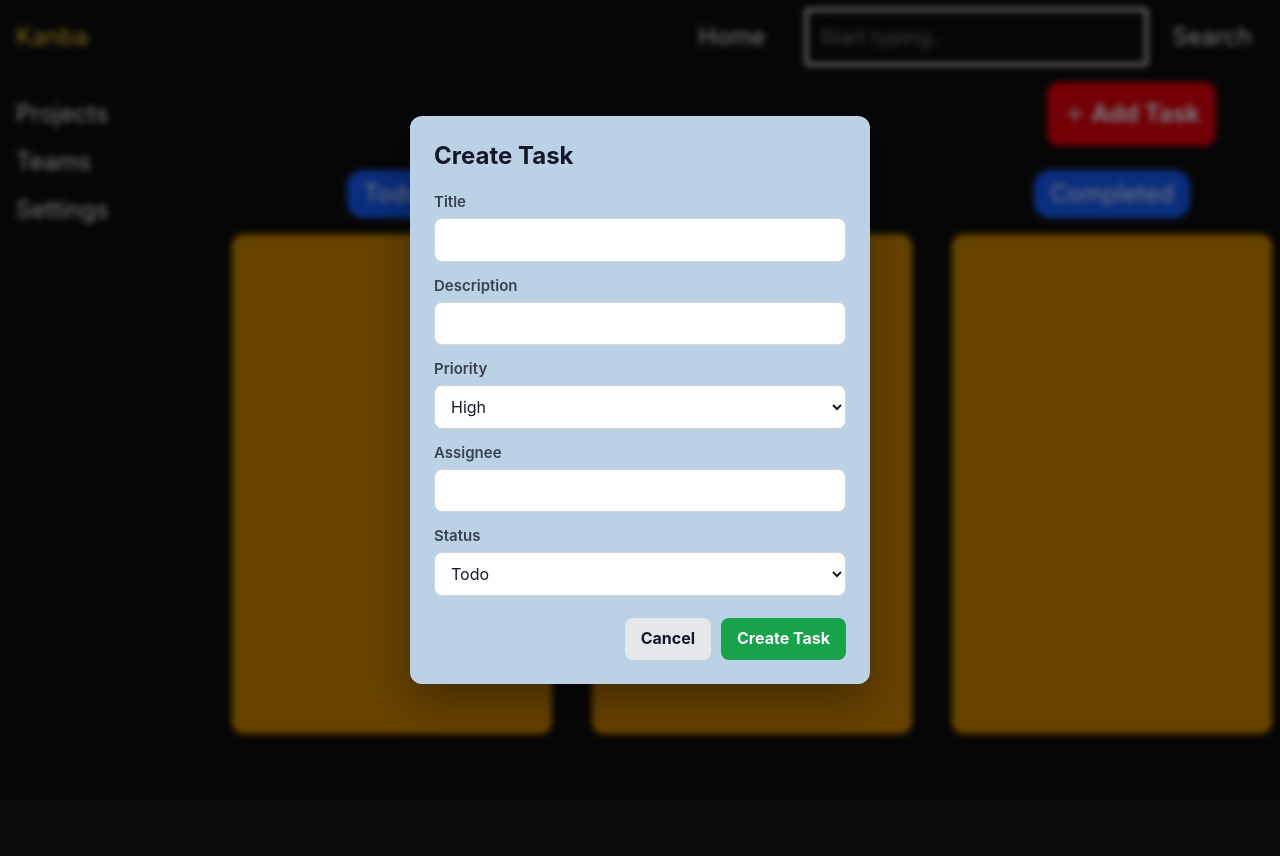
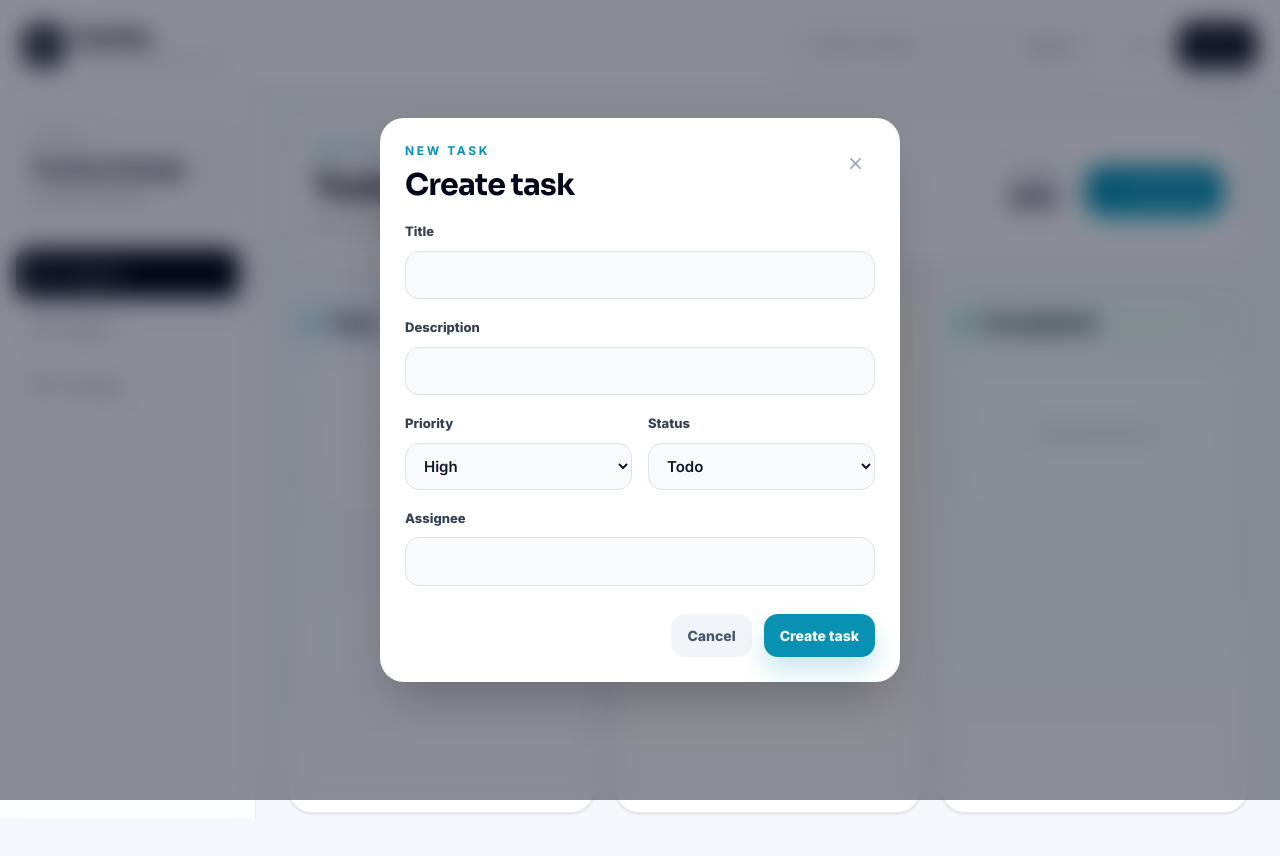
Before and after one commit to chandanpavan/kanba, a React app in the folder frontend/: page / in a window 1280 px wide. Both pictures are taken after a click on the button "Add Task". Shown: the top 856 px of the page. Built offline with nearby package versions, Linux system fonts and the light colour scheme; the HTML template or start-up script is replaced by a standard one.

Commit message:
feat: implement search functionality and enhance UI components for better task management

```diff
--- a/frontend/src/App.jsx
+++ b/frontend/src/App.jsx
@@ -1,16 +1,19 @@
+import { useState } from "react";
 import Board from "./components/Board";
 import Navbar from "./components/Navbar";
 import Sidebar from "./components/Sidebar";
 
 const App = () => {
+  const [search, setSearch] = useState("");
+
   return (
-    <div className="min-h-screen">
-      <Navbar />
-      <div className="flex items-start">
+    <div className="min-h-screen bg-[#f4f7fb] text-slate-900">
+      <Navbar search={search} setSearch={setSearch} />
+      <div className="flex min-h-[calc(100vh-72px)] items-start">
         <Sidebar />
-        <div className="flex-1">
-          <Board />
-        </div>
+        <main className="flex-1 overflow-hidden">
+          <Board search={search} setSearch={setSearch} />
+        </main>
       </div>
     </div>
   );
--- a/frontend/src/components/AddTaskModal.jsx
+++ b/frontend/src/components/AddTaskModal.jsx
@@ -1,11 +1,14 @@
-import { useEffect, useState } from "react";
+import { useState } from "react";
+import { X } from "lucide-react";
 
 const AddTaskModal = (props) => {
-  const [title, setTitle] = useState("");
-  const [description, setDescription] = useState("");
-  const [assignee, setAssignee] = useState("");
-  const [priority, setPriority] = useState("High");
-  const [status, setStatus] = useState("Todo");
+  const [title, setTitle] = useState(props.isEditing?.title || "");
+  const [description, setDescription] = useState(
+    props.isEditing?.description || "",
+  );
+  const [assignee, setAssignee] = useState(props.isEditing?.assignee || "");
+  const [priority, setPriority] = useState(props.isEditing?.priority || "High");
+  const [status, setStatus] = useState(props.isEditing?.status || "Todo");
 
   const submitHandler = (e) => {
     e.preventDefault();
@@ -14,7 +17,26 @@ const AddTaskModal = (props) => {
   };
 
   const taskHandler = () => {
+    if (props.isEditing) {
+      const updatedTasks = props.tasks.map((task) => {
+        if (task.id == props.isEditing.id) {
+          // return updated task
+          return {
+            id: task.id,
+            title,
+            description,
+            assignee,
+            priority,
+            status,
+          };
+        }
+        return task;
+      });
+      props.setTasks(updatedTasks);
+      props.setIsEditing(null);
+    }
     // adding new tasks
+    else {
       const newTask = {
         id: Date.now(),
         title,
@@ -25,40 +47,52 @@ const AddTaskModal = (props) => {
       };
 
       props.setTasks([...props.tasks, newTask]);
+    }
   };
 
-  useEffect(() => {
-    if (props.isEditing) {
-      setTitle(props.isEditing.title);
-      setDescription(props.isEditing.description);
-      setAssignee(props.isEditing.assignee);
-      setStatus(props.isEditing.status);
-      setPriority(props.isEditing.priority);
-    }
-  }, [props.isEditing]);
-
   return (
-    <div className="fixed inset-0 flex justify-center items-center bg-black/50">
-      <div className="bg-white text-black p-4 rounded-xl text-2xl">
+    <div className="modal-backdrop fixed inset-0 flex items-center justify-center bg-slate-950/45">
+      <div className="modal-panel w-[min(94vw,520px)] rounded-3xl border border-white/70 bg-white p-6 text-slate-900 shadow-2xl">
         <form
           onSubmit={(e) => {
             submitHandler(e);
           }}
-          action=""
+          className="space-y-5"
         >
-          <h1>Create Task</h1>
+          <div className="flex items-start justify-between gap-4">
             <div>
-            <h2>Title</h2>
+              <p className="text-xs font-bold uppercase tracking-[0.22em] text-cyan-600">
+                {props.isEditing ? "Edit task" : "New task"}
+              </p>
+              <h1 className="mt-2 font-display text-3xl font-bold tracking-tight text-slate-950">
+                {props.isEditing ? "Update task" : "Create task"}
+              </h1>
+            </div>
+            <button
+              onClick={() => {
+                props.setIsEditing(null);
+                props.setIsModalOpen(false);
+              }}
+              className="flex h-10 w-10 items-center justify-center rounded-xl text-slate-400 transition-all duration-200 hover:bg-slate-100 hover:text-slate-900"
+              type="button"
+              aria-label="Close modal"
+            >
+              <X size={19} />
+            </button>
+          </div>
+          <div>
+            <label>Title</label>
             <input
               onChange={(e) => {
                 setTitle(e.target.value);
               }}
               value={title}
               type="text"
+              required
             />
           </div>
           <div>
-            <h2>Description</h2>
+            <label>Description</label>
             <input
               onChange={(e) => {
                 setDescription(e.target.value);
@@ -67,8 +101,9 @@ const AddTaskModal = (props) => {
               type="text"
             />
           </div>
+          <div className="grid grid-cols-1 gap-4 sm:grid-cols-2">
           <div>
-            <h2>Priority</h2>
+            <label>Priority</label>
             <select
               onChange={(e) => {
                 setPriority(e.target.value);
@@ -81,17 +116,7 @@ const AddTaskModal = (props) => {
             </select>
           </div>
           <div>
-            <h2>Assignee</h2>
-            <input
-              onChange={(e) => {
-                setAssignee(e.target.value);
-              }}
-              value={assignee}
-              type="text"
-            />
-          </div>
-          <div>
-            <h2>Status</h2>
+            <label>Status</label>
             <select
               onChange={(e) => {
                 setStatus(e.target.value);
@@ -103,16 +128,30 @@ const AddTaskModal = (props) => {
               <option value="Completed">Completed</option>
             </select>
           </div>
+          </div>
           <div>
+            <label>Assignee</label>
+            <input
+              onChange={(e) => {
+                setAssignee(e.target.value);
+              }}
+              value={assignee}
+              type="text"
+            />
+          </div>
+          <div className="flex justify-end gap-3 pt-2">
             <button
               onClick={() => {
+                props.setIsEditing(null);
                 props.setIsModalOpen(false);
               }}
               type="button"
             >
               Cancel
             </button>
-            <button type="submit">Create Task</button>
+            <button type="submit">
+              {props.isEditing ? "Save changes" : "Create task"}
+            </button>
           </div>
         </form>
       </div>
--- a/frontend/src/components/Board.jsx
+++ b/frontend/src/components/Board.jsx
@@ -1,38 +1,79 @@
-import { useState } from "react";
+import { useState, useEffect } from "react";
 import Column from "./Column";
 import AddTaskModal from "./AddTaskModal";
 import { Plus } from "lucide-react";
 // we need a boolean if we need to change css onchange/onclick or on some event
 
-const Board = () => {
+const Board = ({ search, setSearch }) => {
   const [isModalOpen, setIsModalOpen] = useState(false);
   const [isEditing, setIsEditing] = useState(null);
-  const [isRed, setIsRed] = useState(false);
-  const [tasks, setTasks] = useState([]);
+  // const [search, setSearch] = useState("");
+
+  const [tasks, setTasks] = useState(() => {
+    // getting the tasks
+    const storedTasks = localStorage.getItem("tasks");
+    return storedTasks ? JSON.parse(storedTasks) : []; // setting the tasks to stored tasks or empty arr
+  });
+  const totalTasks = tasks.length;
+
+  const completedTasks = tasks.filter(
+    (task) => task.status == "Completed",
+  ).length;
+
+  // placing the items in local Storage
+  useEffect(() => {
+    localStorage.setItem("tasks", JSON.stringify(tasks));
+  }, [tasks]);
+
+  const searchTasks = tasks.filter((task) =>
+    task.title.toLowerCase().includes(search.toLowerCase()),
+  );
 
   return (
+    <section className="px-5 py-6 sm:px-8">
+      <div className="mb-7 flex flex-col gap-5 rounded-3xl border border-slate-200 bg-white/80 p-6 shadow-sm backdrop-blur-xl sm:flex-row sm:items-center sm:justify-between">
         <div>
-      <div className="flex justify-end mb-6 mr-16 mt-4">
+          <p className="text-sm font-semibold uppercase tracking-[0.22em] text-cyan-600">
+            Project board
+          </p>
+          <h1 className="mt-2 font-display text-4xl font-bold tracking-tight text-slate-950">
+            Today&apos;s workflow
+          </h1>
+          <p className="mt-2 max-w-2xl text-sm leading-6 text-slate-500">
+            Plan, edit, and move work across a focused kanban view.
+          </p>
+        </div>
+        <div className="flex items-center gap-3">
+          <div className="rounded-2xl border border-slate-200 bg-slate-50 px-4 py-3 text-right">
+            <p className="text-xs font-semibold uppercase tracking-[0.18em] text-slate-400">
+              Done
+            </p>
+            <p className="font-display text-2xl font-bold text-slate-950">
+              {completedTasks}/{totalTasks}
+            </p>
+          </div>
           <button
             onClick={() => {
+              setIsEditing(null);
               setIsModalOpen(true);
-            setIsRed(!isRed);
             }}
-          // just trying how can we change ui
-          className={`cursor-pointer items-center gap-1 active:scale-95 text-2xl ${isRed ? "bg-red-600" : "bg-green-600"} rounded-xl px-4 py-4 font-bold flex`}
+            className="flex cursor-pointer items-center gap-2 rounded-2xl bg-cyan-600 px-5 py-3 text-sm font-bold text-white shadow-lg shadow-cyan-200 transition-all duration-200 hover:-translate-y-0.5 hover:bg-cyan-500 hover:shadow-xl active:translate-y-0"
+            type="button"
           >
-          <Plus /> Add Task
+            <Plus size={19} /> Add Task
           </button>
         </div>
+      </div>
+
       <Column
-        tasks={tasks}
+        // for tasks
+        tasks={searchTasks}
         setTasks={setTasks}
-        isModalOpen={setIsModalOpen}
         setIsModalOpen={setIsModalOpen}
-        isEditing={isEditing}
         setIsEditing={setIsEditing}
       />
       {isModalOpen && (
+        // for editing and for tasks
         <AddTaskModal
           tasks={tasks}
           setTasks={setTasks}
@@ -41,7 +82,7 @@ const Board = () => {
           setIsEditing={setIsEditing}
         />
       )}
-    </div>
+    </section>
   );
 };
 
--- a/frontend/src/components/Column.jsx
+++ b/frontend/src/components/Column.jsx
@@ -3,28 +3,39 @@ import TaskCard from "./TaskCard";
 const Column = ({
   tasks,
   setTasks,
-  isModalOpen,
   setIsModalOpen,
-  isEditing,
   setIsEditing,
 }) => {
-  const tabs = ["Todo", "In-Progress", "Completed"];
+  const tabs = [
+    { label: "Todo", accent: "bg-sky-500", surface: "from-sky-50 to-white" },
+    { label: "In-Progress", accent: "bg-amber-500", surface: "from-amber-50 to-white" },
+    { label: "Completed", accent: "bg-emerald-500", surface: "from-emerald-50 to-white" },
+  ];
 
   return (
-    <div className="flex flex-row justify-around  items-start gap-6 mt-4">
-      {tabs.map(function (elem) {
+    <div className="grid grid-cols-1 gap-5 xl:grid-cols-3">
+      {tabs.map(function (tab) {
+        const columnTasks = tasks.filter((task) => task.status == tab.label);
         // rendering each tab
         return (
-          <div key={elem}>
-            <div className="flex justify-center items-center">
-              <button className="outline-none px-4 py-2 cursor-pointer text-2xl bg-blue-600 rounded-2xl">
-                {elem}
-              </button>
+          <section
+            key={tab.label}
+            className={`kanban-column min-h-[520px] rounded-3xl border border-slate-200 bg-gradient-to-b ${tab.surface} p-4 shadow-sm transition-all duration-300 hover:-translate-y-1 hover:shadow-xl`}
+          >
+            <div className="mb-4 flex items-center justify-between">
+              <div className="flex items-center gap-3">
+                <span className={`h-3 w-3 rounded-full ${tab.accent}`} />
+                <h2 className="font-display text-xl font-bold tracking-tight text-slate-950">
+                  {tab.label}
+                </h2>
+              </div>
+              <span className="rounded-full border border-slate-200 bg-white px-3 py-1 text-xs font-bold text-slate-500">
+                {columnTasks.length}
+              </span>
             </div>
-            <div className="bg-yellow-600 w-80 h-125 rounded-xl mt-4 p-4">
-              {tasks
-                .filter((task) => task.status == elem) // better than using if (task.status == elem)
-                .map(function (task) {
+            <div className="space-y-4">
+              {columnTasks.length > 0 ? (
+                columnTasks.map(function (task) {
                   return (
                     // rendering each task to its seperate column
                     <TaskCard
@@ -34,18 +45,21 @@ const Column = ({
                       priority={task.priority}
                       assignee={task.assignee}
                       description={task.description}
-                      status={tasks.status}
+                      status={task.status}
                       tasks={tasks}
                       setTasks={setTasks}
-                      isModalOpen={isModalOpen}
                       setIsModalOpen={setIsModalOpen}
-                      isEditing={isEditing}
                       setIsEditing={setIsEditing}
                     />
                   );
-                })}
+                })
+              ) : (
+                <div className="flex h-40 items-center justify-center rounded-2xl border border-dashed border-slate-300 bg-white/60 px-5 text-center text-sm font-medium text-slate-400">
+                  No tasks here yet
+                </div>
+              )}
             </div>
-          </div>
+          </section>
         );
       })}
     </div>
--- a/frontend/src/components/Navbar.jsx
+++ b/frontend/src/components/Navbar.jsx
@@ -1,16 +1,42 @@
 import Searchbar from "./Searchbar";
+import { Bell, LayoutDashboard } from "lucide-react";
 
-const Navbar = () => {
+const Navbar = (props) => {
   return (
-    <div className="mt-2 flex items-center justify-between px-4">
-      <div className="text-2xl text-amber-300">Kanba</div>
-      <div className="flex flex-row items-center gap-10">
-        <button className="text-2xl active:scale-95 cursor-pointer">
-          Home
-        </button>
-        <Searchbar />
+    <header className="sticky top-0 z-30 border-b border-slate-200/80 bg-white/85 px-6 py-4 shadow-sm backdrop-blur-xl">
+      <div className="flex items-center justify-between gap-6">
+        <div className="flex items-center gap-3">
+          <div className="flex h-10 w-10 items-center justify-center rounded-xl bg-slate-950 text-white shadow-lg shadow-slate-300/80">
+            <LayoutDashboard size={21} strokeWidth={2.2} />
+          </div>
+          <div>
+            <div className="font-display text-2xl font-bold tracking-tight text-slate-950">
+              Kanba
+            </div>
+            <p className="text-xs font-medium uppercase tracking-[0.22em] text-slate-400">
+              Team workspace
+            </p>
+          </div>
+        </div>
+
+        <div className="flex flex-row items-center gap-4">
+          <Searchbar search={props.search} setSearch={props.setSearch} />
+          <button
+            className="group flex h-11 w-11 items-center justify-center rounded-xl border border-slate-200 bg-white text-slate-500 shadow-sm transition-all duration-200 hover:-translate-y-0.5 hover:border-slate-300 hover:text-slate-900 hover:shadow-md active:translate-y-0"
+            type="button"
+            aria-label="Notifications"
+          >
+            <Bell size={19} />
+          </button>
+          <button
+            className="rounded-xl bg-slate-950 px-4 py-2.5 text-sm font-semibold text-white shadow-lg shadow-slate-300/80 transition-all duration-200 hover:-translate-y-0.5 hover:bg-slate-800 active:translate-y-0"
+            type="button"
+          >
+            Home
+          </button>
+        </div>
       </div>
-    </div>
+    </header>
   );
 };
 
--- a/frontend/src/components/Searchbar.jsx
+++ b/frontend/src/components/Searchbar.jsx
@@ -1,6 +1,7 @@
 import { useState } from "react";
+import { Search } from "lucide-react";
 
-const Searchbar = () => {
+const Searchbar = (props) => {
   const [text, setText] = useState("");
 
   const submitHandler = (e) => {
@@ -9,24 +10,29 @@ const Searchbar = () => {
   };
 
   return (
-    <div>
+    <div className="hidden md:block">
       <form
-        className="flex items-center gap-3"
+        className="group flex w-[320px] items-center gap-2 rounded-xl border border-slate-200 bg-slate-50 px-3 py-2.5 transition-all duration-200 focus-within:border-slate-300 focus-within:bg-white focus-within:shadow-md"
         onSubmit={(e) => {
           submitHandler(e);
         }}
       >
+        <Search
+          size={18}
+          className="text-slate-400 transition-colors group-focus-within:text-slate-700"
+        />
         <input
           onChange={(e) => {
             setText(e.target.value);
+            props.setSearch(e.target.value);
           }}
           value={text}
           required
-          placeholder="Start typing.."
-          className="rounded p-3 text-xl border-3"
+          placeholder="Search tasks..."
+          className="w-full bg-transparent text-sm font-medium text-slate-700 outline-none placeholder:text-slate-400"
           type="text"
         />
-        <button className="rounded-xl p-3 text-2xl cursor-pointer active:scale-95">
+        <button className="rounded-lg bg-white px-3 py-1.5 text-xs font-bold text-slate-600 shadow-sm transition-all duration-200 hover:text-slate-950 active:scale-95">
           Search
         </button>
       </form>
--- a/frontend/src/components/Sidebar.jsx
+++ b/frontend/src/components/Sidebar.jsx
@@ -1,16 +1,41 @@
+import { FolderKanban, Settings, UsersRound } from "lucide-react";
+
 const Sidebar = () => {
+  const items = [
+    { label: "Projects", icon: FolderKanban, active: true },
+    { label: "Teams", icon: UsersRound },
+    { label: "Settings", icon: Settings },
+  ];
+
   return (
-    <div className="mt-6 w-56 h-screen flex flex-col">
-      <div className="text-2xl w-full px-4 py-2 hover:bg-gray-200   hover:text-black">
-        Projects
+    <aside className="sticky top-[73px] hidden h-[calc(100vh-73px)] w-64 shrink-0 border-r border-slate-200/80 bg-white/70 px-4 py-6 backdrop-blur-xl lg:flex lg:flex-col">
+      <div className="mb-6 rounded-2xl border border-slate-200 bg-slate-50 p-4">
+        <p className="text-xs font-semibold uppercase tracking-[0.22em] text-slate-400">
+          Sprint
+        </p>
+        <h2 className="mt-2 font-display text-xl font-bold tracking-tight text-slate-950">
+          Product Design
+        </h2>
+        <p className="mt-1 text-sm text-slate-500">3 active columns</p>
       </div>
-      <div className="text-2xl w-full px-4 py-2 hover:bg-gray-200 hover:text-black">
-        Teams
-      </div>
-      <div className="text-2xl w-full px-4 py-2 hover:bg-gray-200  hover:text-black">
-        Settings
-      </div>
-    </div>
+
+      <nav className="flex flex-col gap-2">
+        {items.map(({ label, icon: Icon, active }) => (
+          <button
+            key={label}
+            className={`flex w-full items-center gap-3 rounded-xl px-4 py-3 text-left text-sm font-semibold transition-all duration-200 ${
+              active
+                ? "bg-slate-950 text-white shadow-lg shadow-slate-300/80"
+                : "text-slate-500 hover:bg-white hover:text-slate-950 hover:shadow-sm"
+            }`}
+            type="button"
+          >
+            <Icon size={18} />
+            {label}
+          </button>
+        ))}
+      </nav>
+    </aside>
   );
 };
 
--- a/frontend/src/index.css
+++ b/frontend/src/index.css
@@ -1,105 +1,171 @@
+@import url("https://fonts.googleapis.com/css2?family=Inter:wght@400;500;600;700;800&family=Sora:wght@600;700;800&display=swap");
 @import "tailwindcss";
 
-body {
-  background-color: rgb(13, 13, 13);
-  color: aliceblue;
+:root {
+  font-family: "Inter", system-ui, -apple-system, BlinkMacSystemFont, "Segoe UI", sans-serif;
+  color: #0f172a;
+  background: #f4f7fb;
 }
 
-.fixed.inset-0.flex.justify-center.items-center.bg-black\/50 {
+* {
+  box-sizing: border-box;
+}
+
+body {
+  margin: 0;
+  min-width: 320px;
+  min-height: 100vh;
+  background:
+    radial-gradient(circle at top left, rgba(8, 145, 178, 0.12), transparent 34rem),
+    linear-gradient(135deg, #f8fafc 0%, #edf4f8 52%, #f7f4ef 100%);
+  color: #0f172a;
+  font-synthesis: none;
+  text-rendering: geometricPrecision;
+  -webkit-font-smoothing: antialiased;
+  -moz-osx-font-smoothing: grayscale;
+}
+
+.font-display {
+  font-family: "Sora", "Inter", system-ui, sans-serif;
+}
+
+button,
+input,
+select {
+  font: inherit;
+}
+
+button {
+  cursor: pointer;
+}
+
+.kanban-column {
+  animation: rise-in 420ms ease both;
+}
+
+.task-card {
+  animation: card-in 360ms ease both;
+}
+
+.modal-backdrop {
   z-index: 50;
   padding: 24px;
-  backdrop-filter: blur(3px);
+  backdrop-filter: blur(12px);
+  animation: fade-in 180ms ease both;
 }
 
-.fixed.inset-0.flex.justify-center.items-center.bg-black\/50
-  > .bg-white.text-black.p-4.rounded-xl.text-2xl {
-  width: min(100%, 460px);
-  padding: 24px;
-  border-radius: 12px;
-  background: #bbd1e6;
-  color: #111827;
-  box-shadow: 0 18px 45px rgba(0, 0, 0, 0.35);
+.modal-panel {
+  animation: modal-in 240ms cubic-bezier(0.22, 1, 0.36, 1) both;
 }
 
-.fixed.inset-0.flex.justify-center.items-center.bg-black\/50 form {
-  display: flex;
-  flex-direction: column;
-  gap: 14px;
+.modal-panel label {
+  display: block;
+  margin-bottom: 8px;
+  font-size: 13px;
+  font-weight: 800;
+  color: #334155;
 }
 
-.fixed.inset-0.flex.justify-center.items-center.bg-black\/50 h1 {
-  margin: 0 0 6px;
-  font-size: 24px;
-  font-weight: 700;
+.modal-panel input,
+.modal-panel select {
+  width: 100%;
+  border: 1px solid #dbe3ee;
+  border-radius: 14px;
+  background: #f8fafc;
+  padding: 12px 14px;
+  font-size: 15px;
+  font-weight: 600;
+  color: #0f172a;
+  outline: none;
+  transition: border-color 180ms ease, box-shadow 180ms ease, background-color 180ms ease;
 }
 
-.fixed.inset-0.flex.justify-center.items-center.bg-black\/50 h2 {
-  margin-bottom: 6px;
-  font-size: 15px;
-  font-weight: 600;
-  color: #374151;
+.modal-panel input:focus,
+.modal-panel select:focus {
+  border-color: #0891b2;
+  background: #ffffff;
+  box-shadow: 0 0 0 4px rgba(8, 145, 178, 0.14);
 }
 
-.fixed.inset-0.flex.justify-center.items-center.bg-black\/50 input,
-.fixed.inset-0.flex.justify-center.items-center.bg-black\/50 select {
-  width: 100%;
-  border: 1px solid #d1d5db;
-  border-radius: 8px;
-  background: #ffffff;
-  padding: 10px 12px;
-  font-size: 16px;
-  color: #111827;
-  outline: none;
+.modal-panel button {
+  border: 0;
 }
 
-.fixed.inset-0.flex.justify-center.items-center.bg-black\/50 input:focus,
-.fixed.inset-0.flex.justify-center.items-center.bg-black\/50 select:focus {
-  border-color: #2563eb;
-  box-shadow: 0 0 0 3px rgba(37, 99, 235, 0.16);
+.modal-panel form > div:last-child button {
+  border-radius: 14px;
+  padding: 11px 16px;
+  font-size: 14px;
+  font-weight: 800;
+  transition: transform 180ms ease, box-shadow 180ms ease, background-color 180ms ease;
 }
 
-.fixed.inset-0.flex.justify-center.items-center.bg-black\/50
-  form
-  > div:last-child {
-  display: flex;
-  justify-content: flex-end;
-  gap: 10px;
-  margin-top: 8px;
+.modal-panel form > div:last-child button:first-child {
+  background: #f1f5f9;
+  color: #475569;
 }
 
-.fixed.inset-0.flex.justify-center.items-center.bg-black\/50 button {
-  cursor: pointer;
-  border: 0;
-  border-radius: 8px;
-  padding: 10px 16px;
-  font-size: 16px;
-  font-weight: 700;
+.modal-panel form > div:last-child button:last-child {
+  background: #0891b2;
+  color: white;
+  box-shadow: 0 14px 26px rgba(8, 145, 178, 0.22);
 }
 
-.fixed.inset-0.flex.justify-center.items-center.bg-black\/50
-  button:first-child {
-  background: #e5e7eb;
-  color: #111827;
+.modal-panel form > div:last-child button:hover {
+  transform: translateY(-1px);
 }
 
-.fixed.inset-0.flex.justify-center.items-center.bg-black\/50 button:last-child {
-  background: #16a34a;
-  color: #ffffff;
+@keyframes fade-in {
+  from {
+    opacity: 0;
+  }
+  to {
+    opacity: 1;
+  }
+}
+
+@keyframes modal-in {
+  from {
+    opacity: 0;
+    transform: translateY(16px) scale(0.98);
+  }
+  to {
+    opacity: 1;
+    transform: translateY(0) scale(1);
+  }
+}
+
+@keyframes rise-in {
+  from {
+    opacity: 0;
+    transform: translateY(14px);
+  }
+  to {
+    opacity: 1;
+    transform: translateY(0);
+  }
+}
+
+@keyframes card-in {
+  from {
+    opacity: 0;
+    transform: translateY(10px) scale(0.98);
+  }
+  to {
+    opacity: 1;
+    transform: translateY(0) scale(1);
+  }
 }
 
 @media (max-width: 520px) {
-  .fixed.inset-0.flex.justify-center.items-center.bg-black\/50 {
+  .modal-backdrop {
     padding: 16px;
   }
 
-  .fixed.inset-0.flex.justify-center.items-center.bg-black\/50
-    > .bg-white.text-black.p-4.rounded-xl.text-2xl {
+  .modal-panel {
     padding: 20px;
   }
 
-  .fixed.inset-0.flex.justify-center.items-center.bg-black\/50
-    form
-    > div:last-child {
+  .modal-panel form > div:last-child {
     flex-direction: column-reverse;
   }
 }
```
Also changed, not shown: frontend/src/components/TaskCard.jsx (+29 -22 lines). Lines whose indentation alone changed are shown as unchanged.
